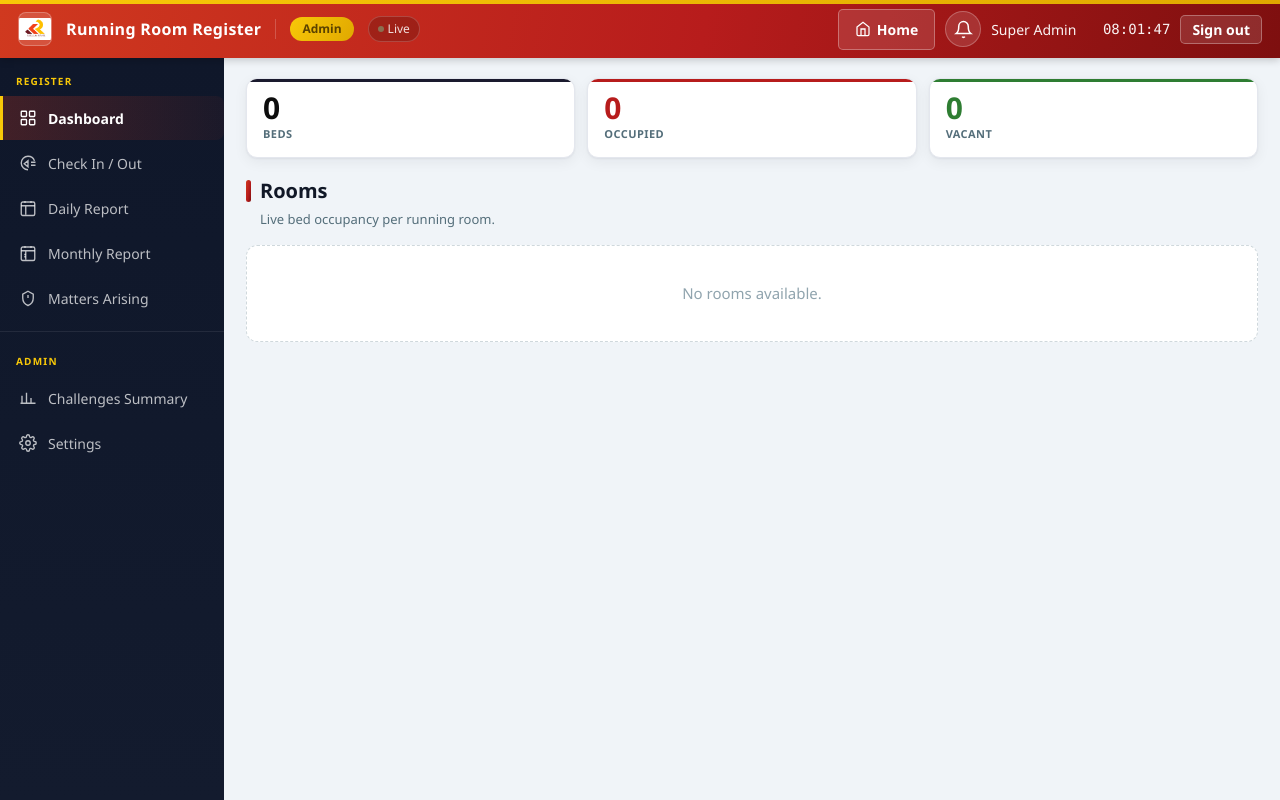
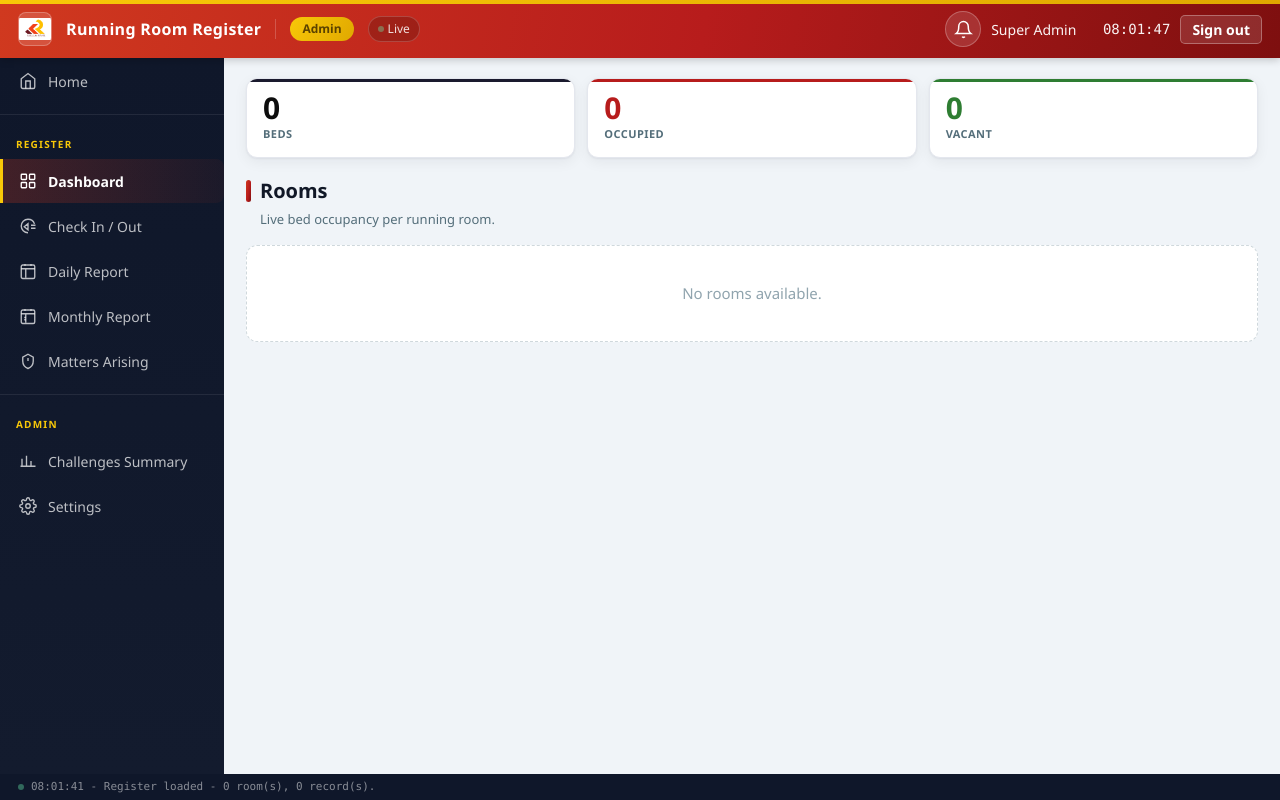
Before and after one commit to Lukewilson-1/kr-crew-system, a Laravel app: page /running-rooms in a window 1280 px wide. Run offline with Laravel 12, Linux system fonts and the light colour scheme; a user stored in the database is signed in; data comes from the database, SQL or seed files in the repository; data that the repository does not hold is empty.

Commit message:
Align running-room register chrome with crew system
- Move Home out of the topbar into the sidebar (matches crew nav placement)
- Add the bottom status/log bar (timestamped messages) like the crew SPA
- Log register load, check-in/checkout, matter and settings actions

```diff
--- a/public/js/running-rooms.js
+++ b/public/js/running-rooms.js
@@ -163,6 +163,15 @@
     state.matters = data.matters || [];
     state.designations = data.designations || [];
     state.categories = data.categories || [];
+  }
+
+  /* ── status bar ─────────────────────────────────────────────────────── */
+  function setLog(m) {
+    const el = document.getElementById('logText');
+    if (el) {
+      const d = new Date(), p = (n) => String(n).padStart(2, '0');
+      el.textContent = p(d.getHours()) + ':' + p(d.getMinutes()) + ':' + p(d.getSeconds()) + ' - ' + m;
+    }
   }
 
   /* ── toast ────────────────────────────────────────────────────────────── */
@@ -500,6 +509,7 @@
         try {
           await api('/running-rooms/api/records', 'POST', payload);
           toast('Crew member checked in.');
+          setLog('Checked in ' + (selectedMember ? selectedMember.name : payload.crew_staff_no || '') + ' -> ' + roomName(payload.room_id || ''));
           await loadData();
           renderAll();
           goTab('checkin');
@@ -514,6 +524,7 @@
       btn.addEventListener('click', () => {
         const recordId = btn.dataset.out;
         const tr = btn.closest('tr');
+        const crewName = tr ? $('td', tr).textContent.trim() : '';
         const outCell = $('.rr-cell-out', tr);
         const today = todayStr();
         const now = new Date().toTimeString().slice(0, 5);
@@ -532,6 +543,7 @@
               departure_time: $('[data-out-time]', tr).value,
             });
             toast('Checked out.');
+            setLog('Checked out ' + crewName);
             await loadData();
             renderAll();
             goTab('checkin');
@@ -868,6 +880,7 @@
         try {
           const created = await api('/running-rooms/api/matters', 'POST', payload);
           toast('Matter logged as ' + (created.ticket_no || 'ticket').toUpperCase() + '.');
+          setLog('Logged ' + (created.ticket_no || 'matter'));
           await loadData();
           renderAll();
           goTab('matters');
@@ -889,6 +902,7 @@
             status: m.status === 'open' ? 'resolved' : 'open',
           });
           toast('Matter updated.');
+          setLog('Updated matter ' + (m.ticket_no || m.id));
           await loadData(); renderAll(); goTab('matters');
         } catch (err) { toast(err.message, true); }
       });
@@ -900,6 +914,7 @@
         try {
           await api('/running-rooms/api/matters/' + btn.dataset.mDel, 'DELETE');
           toast('Matter deleted.');
+          setLog('Deleted matter ' + btn.dataset.mDel);
           await loadData(); renderAll(); goTab('matters');
         } catch (err) { toast(err.message, true); }
       });
@@ -967,6 +982,7 @@
               await api('/running-rooms/api/matters/' + m.id, 'PUT', payload);
               state.editingMatter = null;
               toast('Matter saved.');
+              setLog('Saved matter ' + (m.ticket_no || m.id));
               await loadData(); renderAll(); goTab('matters');
             } catch (err) { toast(err.message, true); }
           });
@@ -1102,6 +1118,7 @@
         try {
           await api('/running-rooms/api/settings/options', 'POST', { designations, categories });
           toast('Register options saved.');
+          setLog('Saved register options');
           await loadData(); renderAll(); goTab('settings');
         } catch (err) { toast(err.message, true); }
       });
@@ -1114,6 +1131,7 @@
         try {
           const res = await api('/running-rooms/api/settings/beds', 'POST', { room_id: btn.dataset.saveBeds, beds: Number(beds) });
           toast(res.warning || 'Bed capacity updated.', !!res.warning);
+          setLog('Set ' + roomName(btn.dataset.saveBeds) + ' capacity to ' + beds);
           await loadData(); renderAll(); goTab('settings');
         } catch (err) { toast(err.message, true); }
       });
@@ -1166,8 +1184,10 @@
 
     try {
       await loadData();
+      setLog('Register loaded - ' + (state.rooms.length || 0) + ' room(s), ' + (state.records.length || 0) + ' record(s).');
     } catch (err) {
       toast('Failed to load register data: ' + err.message, true);
+      setLog('Failed to load register data: ' + err.message);
       document.getElementById('rr-main').innerHTML = `<div class="rr-empty">Failed to load register data. ${esc(err.message)}</div>`;
       return;
     }
--- a/resources/views/running_rooms/index.blade.php
+++ b/resources/views/running_rooms/index.blade.php
@@ -27,7 +27,6 @@
             <span class="rr-tb-badge" id="rrScopeBadge">{{ $isAttendant ? 'Attendant' : 'Admin' }}</span>
             <div class="tb-live"><div class="tbl-dot"></div><span class="tbl-txt" id="rrLiveTxt">Live</span></div>
             <div class="rr-tb-right">
-                <a href="/" class="rr-btn-home"><svg viewBox="0 0 24 24"><path d="M3 9l9-7 9 7v11a2 2 0 0 1-2 2H5a2 2 0 0 1-2-2z"/><polyline points="9 22 9 12 15 12 15 22"/></svg>Home</a>
                 <div class="kr-bell" id="krBell">
                     <button type="button" class="kr-bell-btn" id="krBellBtn" aria-label="Notifications">
                         <svg viewBox="0 0 24 24"><path d="M18 8a6 6 0 0 0-12 0c0 7-3 9-3 9h18s-3-2-3-9"/><path d="M13.7 21a2 2 0 0 1-3.4 0"/></svg>
@@ -51,6 +50,9 @@
         <div id="rr-shell">
             <aside id="rr-sidebar">
                 <div class="rr-sb-group">
+                    <a href="/" class="rr-sb-item" style="text-decoration:none"><svg viewBox="0 0 24 24"><path d="M3 9l9-7 9 7v11a2 2 0 0 1-2 2H5a2 2 0 0 1-2-2z"/><polyline points="9 22 9 12 15 12 15 22"/></svg>Home</a>
+                </div>
+                <div class="rr-sb-group">
                     <div class="rr-sb-sec">Register</div>
                     <button class="rr-sb-item active" data-rr-tab="dashboard" id="rr-sb-dashboard"><svg viewBox="0 0 24 24"><rect x="3" y="3" width="7" height="7" rx="1"/><rect x="14" y="3" width="7" height="7" rx="1"/><rect x="3" y="14" width="7" height="7" rx="1"/><rect x="14" y="14" width="7" height="7" rx="1"/></svg>Dashboard</button>
                     <button class="rr-sb-item" data-rr-tab="checkin" id="rr-sb-checkin"><svg viewBox="0 0 24 24"><path d="M16 11h6M16 15h6M12 17V9l-5 4z"/><path d="M12 21a9 9 0 1 1 0-18c4 0 7.4 2.6 8.6 6.2"/></svg>Check In / Out</button>
@@ -73,6 +75,11 @@
                     <div class="kr-spa-print-title">Kenya Railways</div>
                 </div>
             </main>
+        </div>
+
+        <div id="logBar" style="background:#0F172A;padding:5px 18px;display:flex;align-items:center;gap:7px;flex-shrink:0">
+            <div style="width:6px;height:6px;border-radius:50%;background:#69F0AE;animation:blink 2s infinite;flex-shrink:0"></div>
+            <span id="logText" style="font-size:11px;color:rgba(255,255,255,.5);font-family:var(--mono)">System ready.</span>
         </div>
     </div>
 
```
